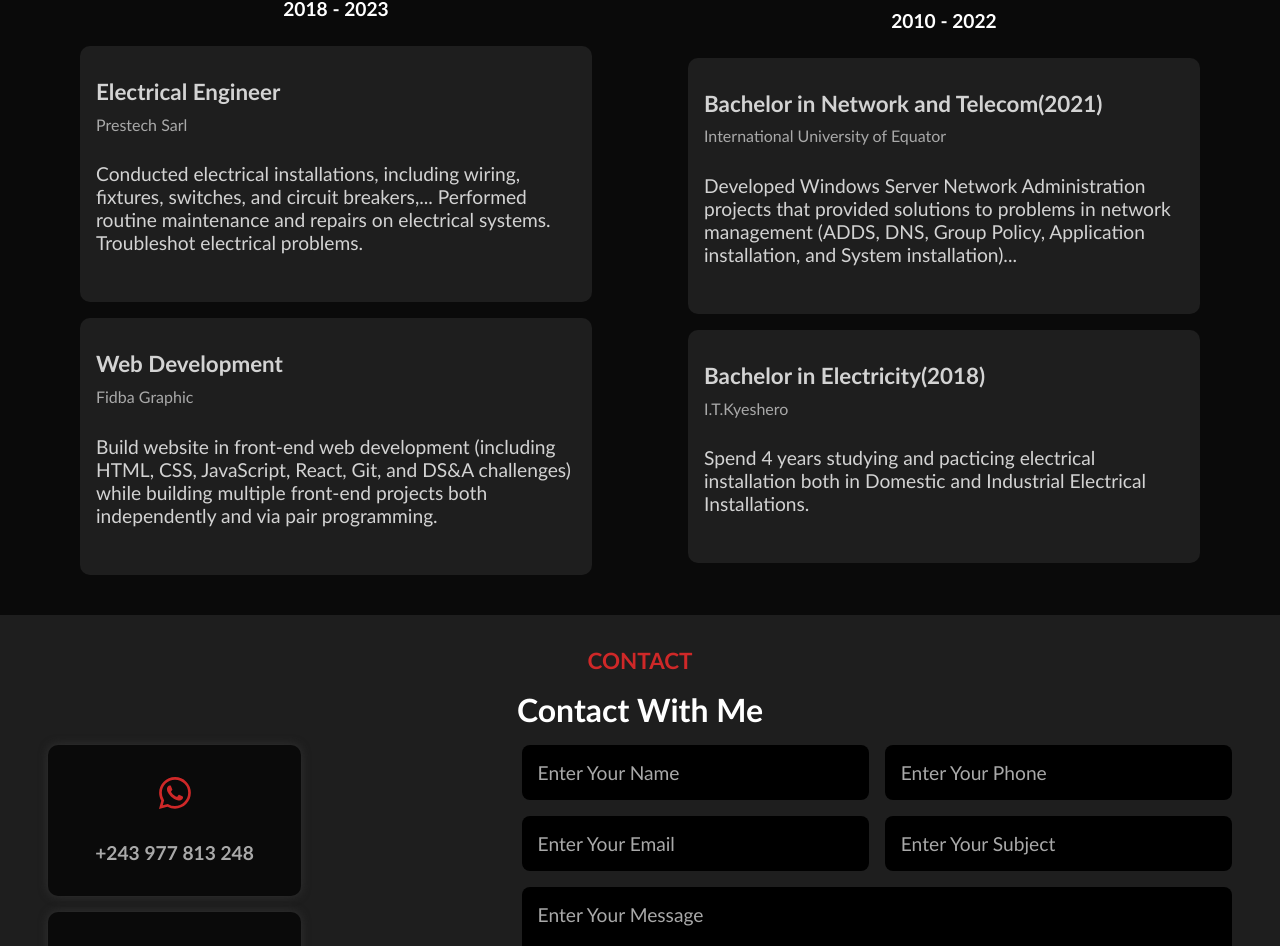
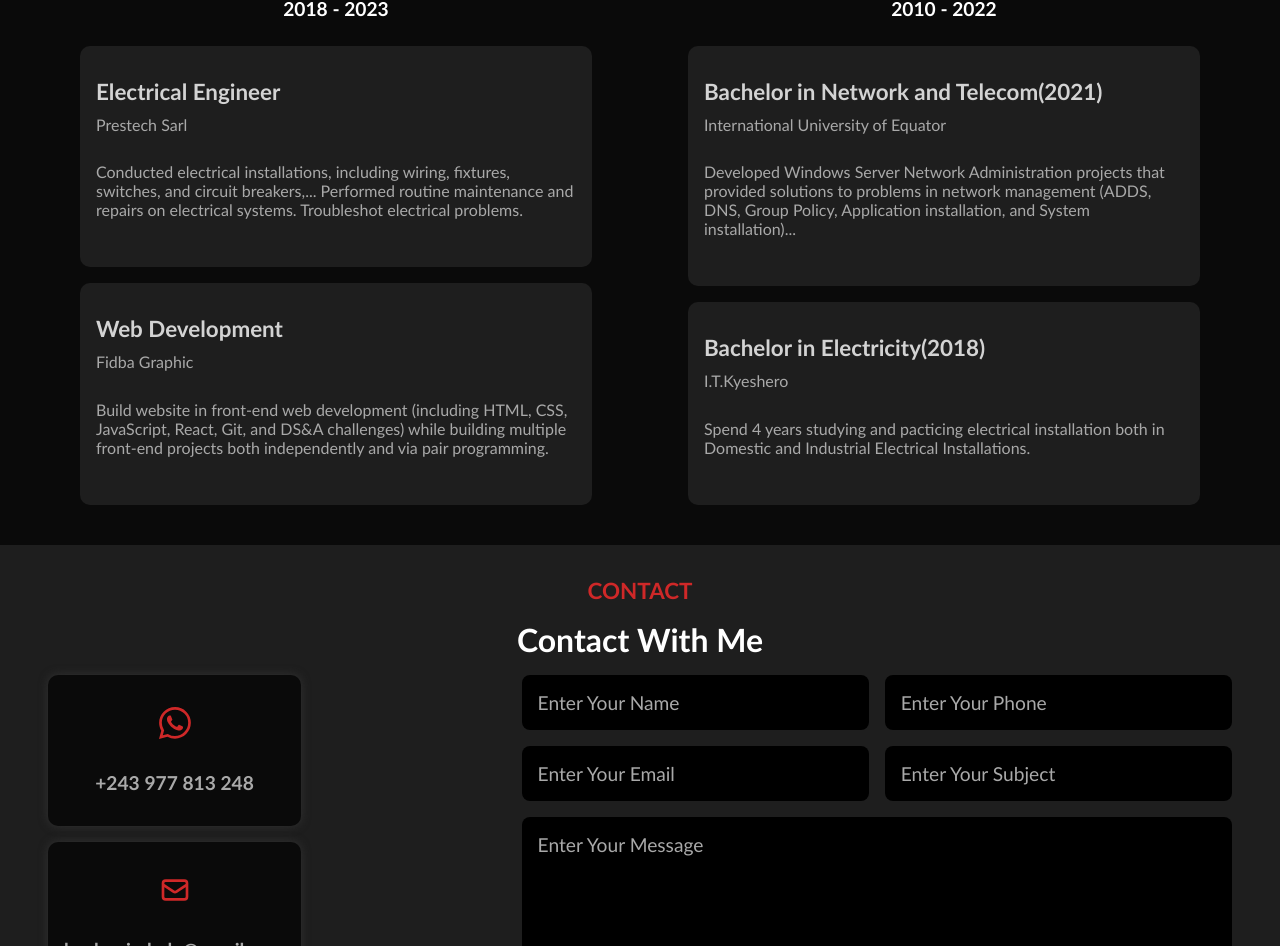
Before and after one commit to Kaghenimbale/Chris-mk34, a React (Create React App) app: page / in a window 1280 px wide. Shown: the part 3387-4333 px from the top of the page. Built offline with nearby package versions, Linux system fonts and the light colour scheme.

Commit message:
Add size to the card p tag

```diff
--- a/src/components/About/About.css
+++ b/src/components/About/About.css
@@ -80,5 +80,7 @@
 
   .card p {
     text-align: start;
+    color: darkgray;
+    font-size: 1rem;
   }
 }
```
